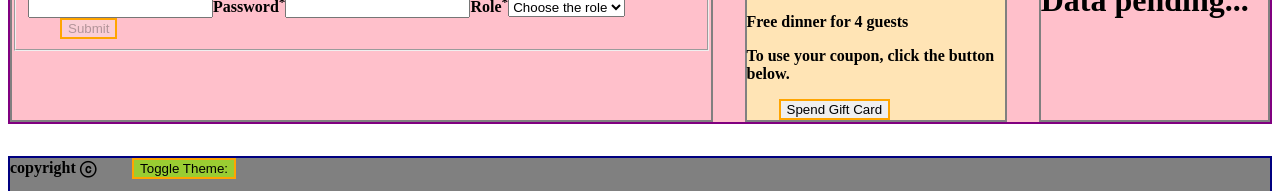
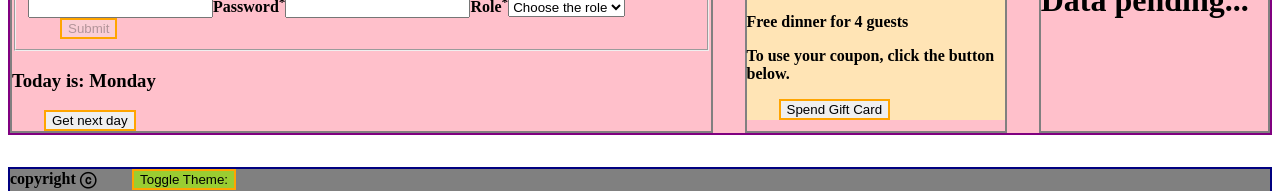
Before and after one commit to smilenayeon/Self-Study, a React (Create React App) app: page / in a window 1280 px wide. Shown: the part 506-697 px from the top of the page. Built offline with nearby package versions, Linux system fonts and the light colour scheme; no server answers.

Commit message:
usePrevious.js, custom hook, that gets  prevValue is used for Days component for  prevDay

```diff
--- /dev/null
+++ b/src/componenets/Days.js
@@ -0,0 +1,38 @@
+import React,{useState} from 'react'
+import usePrevious  from '../usePrevious';
+
+function Days() {
+
+    const [day,setDay]=useState("Monday");
+    const prevDay = usePrevious(day);
+
+    const getNextDay = (e)=>{
+        e.preventDefault();
+        switch(day){
+            case "Monday":setDay("Tuesday");
+            break;
+            case "Tuesday": setDay("Wednesday");
+            break;
+            case "Wednesday": setDay("Thursday");
+            break;
+            case "Thursday": setDay("Friday");
+            break;
+            case "Friday": setDay("Saturday");
+            break;
+            case "Saturday":setDay("Sunday");
+            break;
+            case "Sunday": setDay("Monday");
+            break;
+            default:console.log("unknown day");
+        }
+    }
+
+  return (
+    <div>
+        <h3>Today is: {day} {prevDay &&<span>| Yesterday was: {prevDay}</span>}</h3>
+        <button onClick={getNextDay}> Get next day</button>
+    </div>
+  )
+}
+
+export default Days;
--- a/src/componenets/Main.js
+++ b/src/componenets/Main.js
@@ -11,6 +11,8 @@ import Survey from "./Survey";
 import SignUp from"./SignUp";
 import UseCoupon from "./UseCoupon";
 import RandomPerson from "./RandomPerson";
+import Days from "./Days";
+
 
 function Main() {
   const { isDark } = useContext(themeContext);
@@ -58,6 +60,7 @@ function Main() {
           <Money />
           <Employer />
           <SignUp/>
+          <Days/>
         </div>
 
         <div>
--- /dev/null
+++ b/src/usePrevious.js
@@ -0,0 +1,11 @@
+import {useEffect,useRef} from 'react'
+
+function usePrevious(val) {
+   const ref = useRef();
+    useEffect(()=>{
+        ref.current = val;
+    },[val]);
+return ref.current;
+}
+
+export default usePrevious;
```
